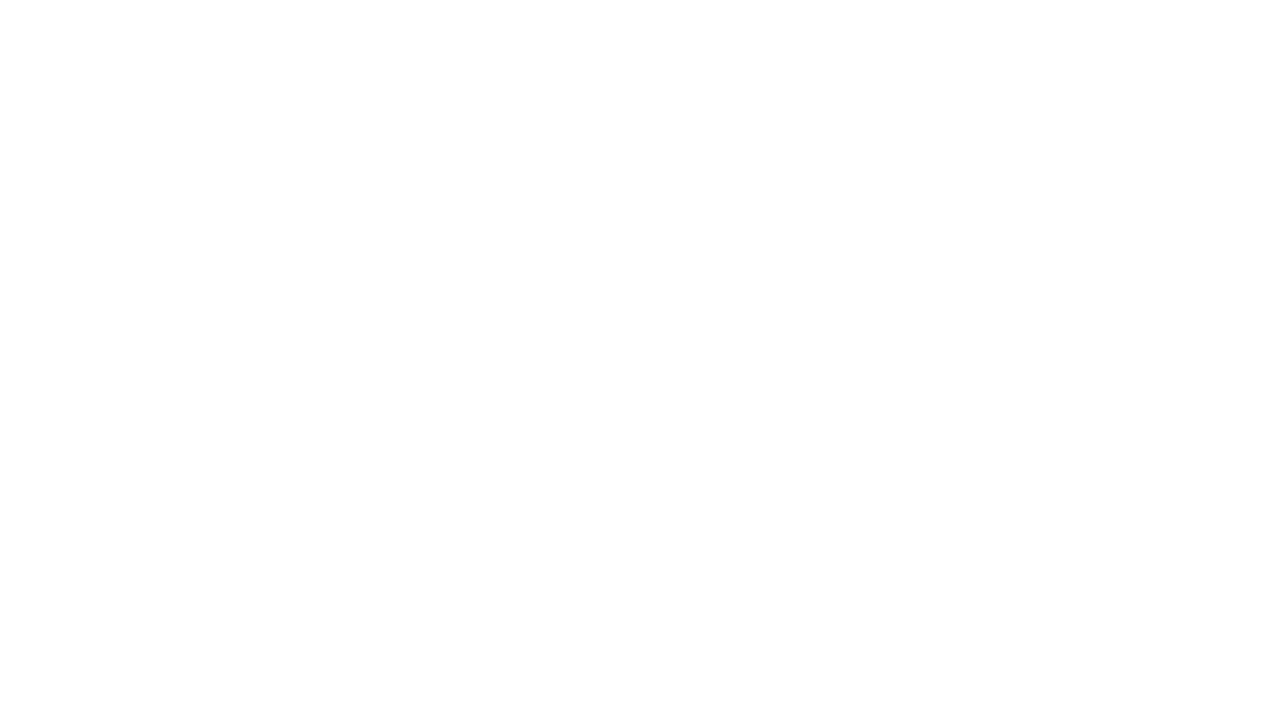
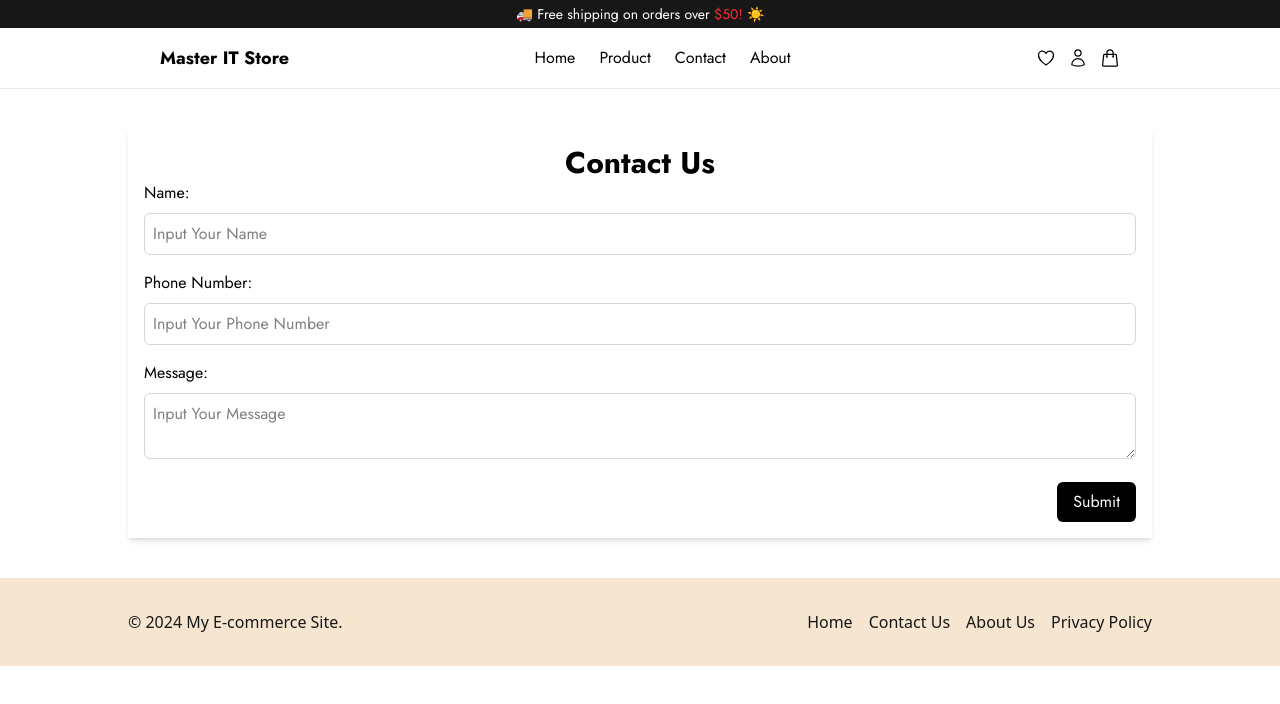
Before and after one commit to menghourseng5/Store-Ui, a React (Vite) app: page /contact in a window 1280 px wide. Before the commit this address had no page. Shown: the top 704 px of the page. Built offline with nearby package versions, Linux system fonts and the light colour scheme.

Commit message:
Update layout and add new pages

```diff
--- a/src/App.jsx
+++ b/src/App.jsx
@@ -2,6 +2,8 @@ import { BrowserRouter, Routes, Route } from "react-router-dom";
 import RootLayout from "./layouts/RootLayout.jsx";
 import Home from "./pages/Home.jsx";
 import Product from "./pages/Product.jsx";
+import Contact from "./pages/Contact.jsx";
+import About from "./pages/About.jsx";
 function App() {
   return (
     <BrowserRouter>
@@ -9,6 +11,8 @@ function App() {
         <Route path="/" element={<RootLayout />}>
           <Route index element={<Home />}></Route>
           <Route path="/product" element={<Product />}></Route>
+          <Route path="/contact" element={<Contact />}></Route>
+          <Route path="/about" element={<About />}></Route>
         </Route>
       </Routes>
     </BrowserRouter>
--- a/src/components/Footer.jsx
+++ b/src/components/Footer.jsx
@@ -1,5 +1,3 @@
-import React from "react";
-
 function Footer() {
   return (
     <footer className="bg-secondary text-primary text-center py-8 mt-8">
--- a/src/components/Header.jsx
+++ b/src/components/Header.jsx
@@ -4,8 +4,8 @@ import { Link } from "react-router-dom";
 const menus = [
   { label: "Home", path: "/" },
   { label: "Product", path: "/product" },
+  { label: "Contact", path: "/contact" },
   { label: "About", path: "/about" },
-  { label: "Contact", path: "/contact" },
 ];
 
 function Header() {
--- /dev/null
+++ b/src/pages/About.jsx
@@ -0,0 +1,7 @@
+import React from "react";
+
+function About() {
+  return <div>About</div>;
+}
+
+export default About;
--- /dev/null
+++ b/src/pages/Contact.jsx
@@ -0,0 +1,57 @@
+function Contact() {
+  return (
+    <>
+      <div className="max-w-[90%] lg:max-w-5xl mx-auto my-10 font-jost">
+        <form action="" className="w-full shadow-md p-4">
+          <h1 className="text-center text-3xl font-bold">Contact Us</h1>
+          <div className="mb-4">
+            <label htmlFor="name" className="block mb-2">
+              Name:
+            </label>
+            <input
+              type="text"
+              id="name"
+              name="name"
+              placeholder="Input Your Name"
+              className="w-full p-2 border border-gray-300 rounded-md focus:outline-none focus:ring-2 focus:ring-black transition-all  ease-in-out "
+            />
+          </div>
+
+          <div className="mb-4">
+            <label htmlFor="phone" className="block mb-2">
+              Phone Number:
+            </label>
+            <input
+              type="text"
+              id="phone"
+              name="phone"
+              placeholder="Input Your Phone Number"
+              className="w-full p-2 border border-gray-300 rounded-md focus:outline-none focus:ring-2 focus:ring-black transition-all  ease-in-out "
+            />
+          </div>
+
+          <div className="mb-4">
+            <label htmlFor="Message" className="block mb-2">
+              Message:
+            </label>
+            <textarea
+              type="text"
+              placeholder="Input Your Message"
+              className="w-full p-2
+              border border-gray-300 rounded-md focus:outline-none focus:ring-2
+              focus:ring-black transition-all ease-in-out "
+            ></textarea>
+          </div>
+          <div className="flex justify-end">
+            {" "}
+            <button className="bg-black text-white px-4 py-2 rounded-md hover:bg-gray-800 transition-colors duration-300">
+              Submit
+            </button>
+          </div>
+        </form>
+      </div>
+    </>
+  );
+}
+
+export default Contact;
--- a/src/pages/Product.jsx
+++ b/src/pages/Product.jsx
@@ -1,9 +1,15 @@
-import React from "react";
+import Card from "../components/Card";
 
 function Product() {
   return (
-    <div>
-      <h1 className="text-3xl font-bold underline">Product Page</h1>
+    <div className="my-10 max-w-[90%] lg:max-w-5xl mx-auto">
+      <h1 className="text-center text-3xl uppercase">Product Page</h1>
+      <div className="grid grid-cols-2 md:grid-cols-3 lg:grid-cols-4 gap-4 mt-8">
+        <Card />
+        <Card />
+        <Card />
+        <Card />
+      </div>
     </div>
   );
 }
```
